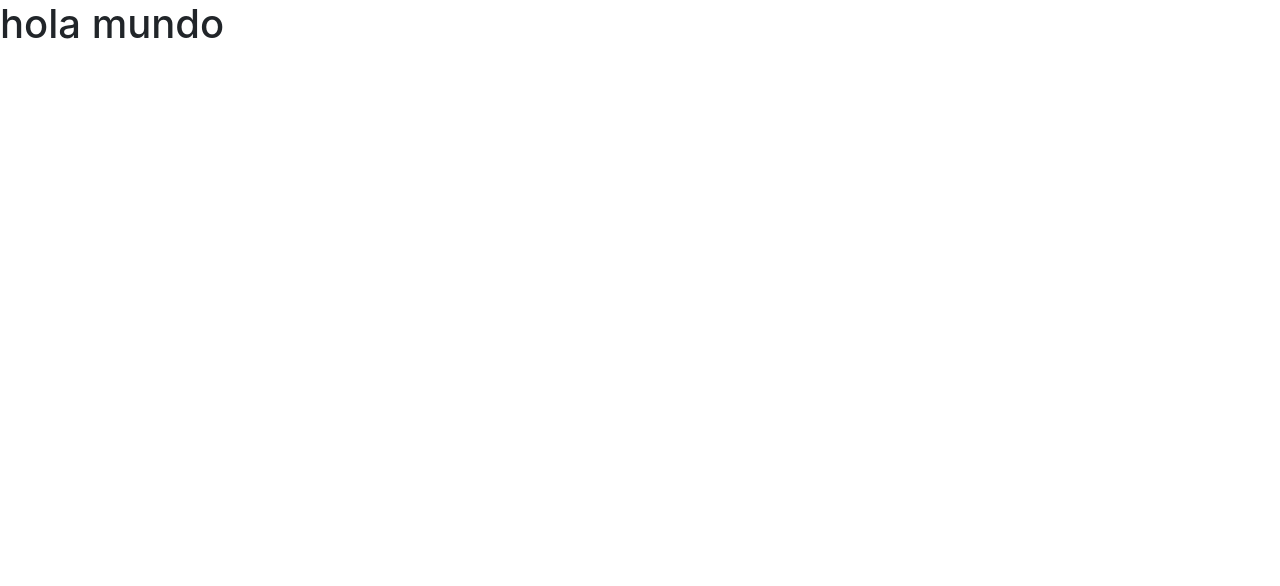
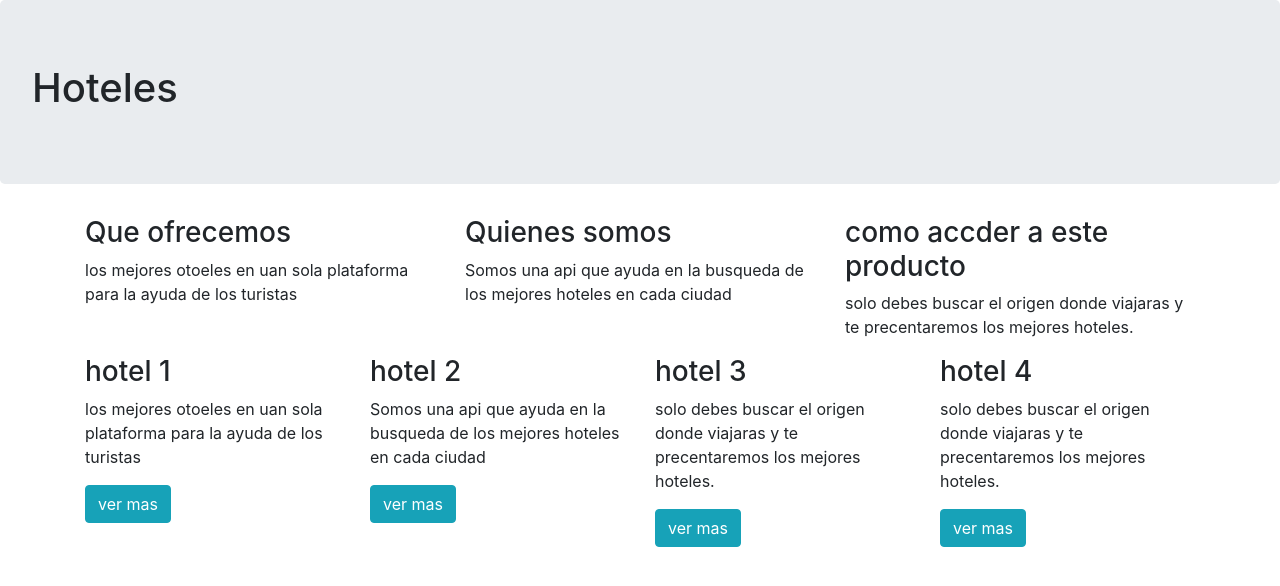
Before and after one commit to andresreyes23/guia-hoteles, a website: page index.html in a window 1280 px wide. Drawn offline with nearby package versions, Linux system fonts and the light colour scheme.

Commit message:
hotel v.1

```diff
--- a/index.html
+++ b/index.html
@@ -7,7 +7,48 @@
     <title>hotel</title>
 </head>
 <body>
-    <h1>hola mundo</h1>
+    <div class="jumbotron">
+        <h1>Hoteles </h1>
+    </div>
+    <div class="container">
+        <div class="row">
+            <div class="col-sm-4">
+                <h3>Que ofrecemos</h3>
+                <p>los mejores otoeles en uan sola plataforma para la ayuda de los turistas</p>
+            </div>
+            <div class="col-sm-4">
+                <h3>Quienes somos</h3>
+                <p>Somos una api que ayuda en la busqueda de los mejores hoteles en cada ciudad</p>
+            </div>
+            <div class="col-sm-4">
+                <h3>como accder a este producto</h3>
+                <p>solo debes buscar el origen donde viajaras y te precentaremos los mejores hoteles.</p>
+            </div>
+        </div>
+        <div class="row">
+            <div class="col-sm-3">
+                <h3>hotel 1</h3>
+                <p>los mejores otoeles en uan sola plataforma para la ayuda de los turistas</p>
+                <button class="btn btn-info">ver mas</button>
+            </div>
+            <div class="col-sm-3">
+                <h3>hotel 2</h3>
+                <p>Somos una api que ayuda en la busqueda de los mejores hoteles en cada ciudad</p>
+                <button class="btn btn-info">ver mas</button>
+            </div>
+            <div class="col-sm-3">
+                <h3>hotel 3</h3>
+                <p>solo debes buscar el origen donde viajaras y te precentaremos los mejores hoteles.</p>
+                <button class="btn btn-info">ver mas</button>
+            </div>
+            <div class="col-sm-3">
+                <h3>hotel 4</h3>
+                <p>solo debes buscar el origen donde viajaras y te precentaremos los mejores hoteles.</p>
+                <button class="btn btn-info">ver mas</button>
+            </div>
+        </div>
+    </div>
+
     <script src="node_modules/jquery/dist/jquery.min.js"></script>
     <script src="https://cdn.jsdelivr.net/npm/popper.js@1.16.1/dist/umd/popper.min.js" integrity="sha384-9/reFTGAW83EW2RDu2S0VKaIzap3H66lZH81PoYlFhbGU+6BZp6G7niu735Sk7lN" crossorigin="anonymous"></script>
     <script  src="node_modules/bootstrap/dist/js/bootstrap.min.js"></script>
```
